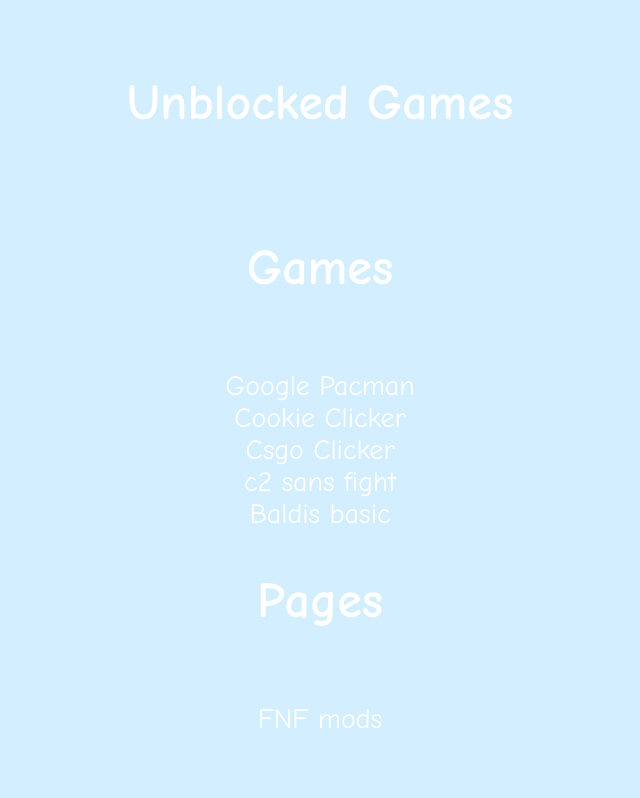
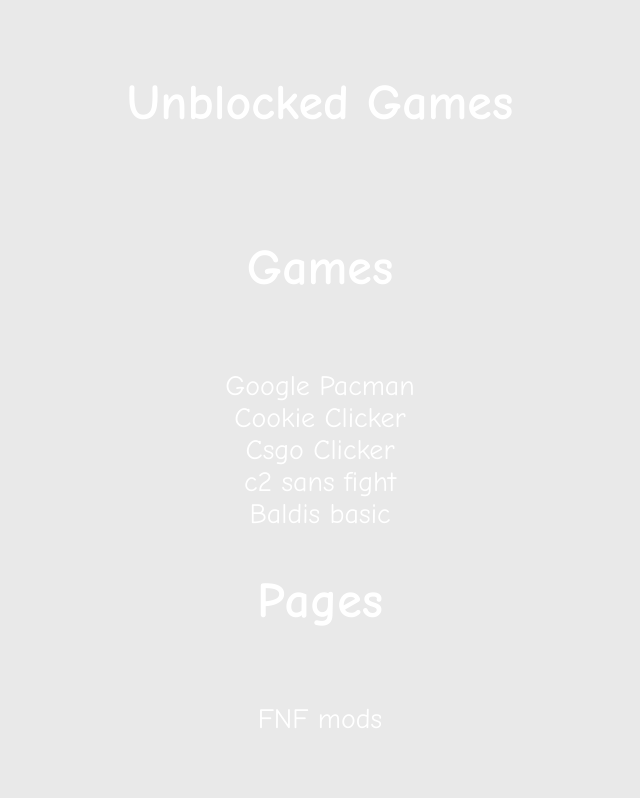
Before and after one commit to sillyangel/gamez, a plain HTML site: page index.html in a window 1280 px wide. Shown: the top 798 px of the page, without its empty margins (320-960 px from the left). Drawn offline with Linux system fonts and the light colour scheme.

Commit message:
Update index.html

```diff
--- a/index.html
+++ b/index.html
@@ -3,7 +3,7 @@
 <style>
 
 body {
-  background-color: #d2eeff;
+  background-color: #e9e9e9;
   font-size: 28px;
 }
 
```
